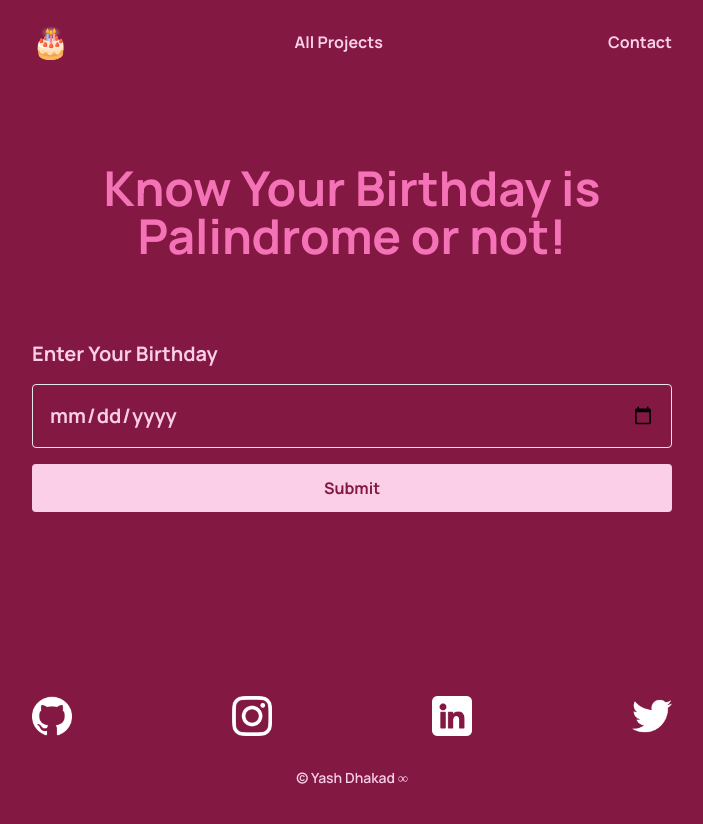
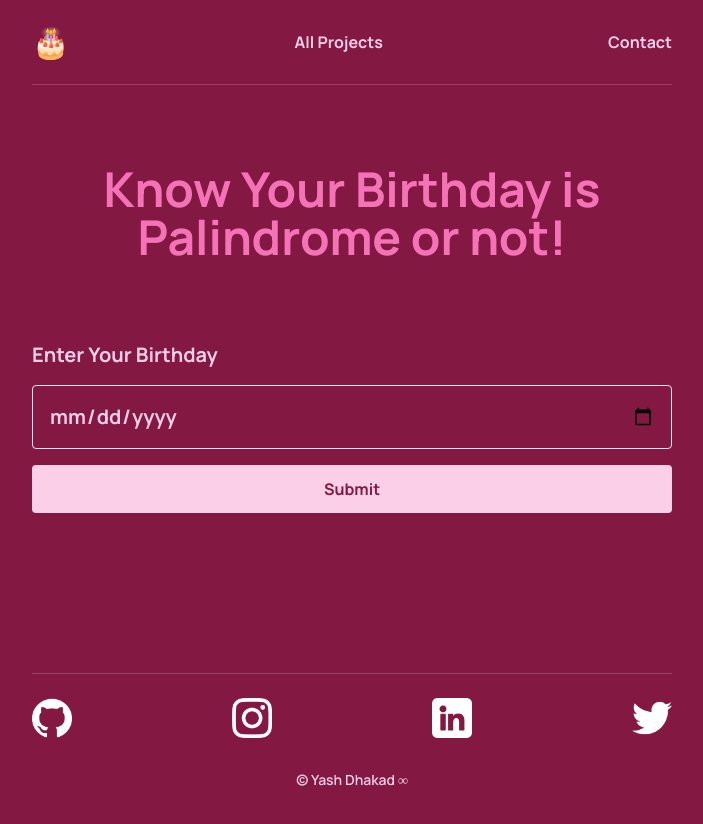
Before and after one commit to yashvdhakad/PalindromeBirthdayApp, a plain HTML site: page index.html in a window 1280 px wide. Shown: the whole page, without its empty margins (288-991 px from the left). Drawn offline with nearby package versions, Linux system fonts and the light colour scheme.

Commit message:
style: hr added

```diff
--- a/index.html
+++ b/index.html
@@ -21,6 +21,7 @@
             <a href="https://yashvdhakad.netlify.app/contact.html" target="_blank">Contact</a>
         </nav>
     </header>
+    <hr class="opacity-20">
     <main class="flex flex-col">
         <h1 class="lg:text-5xl lg:py-20 py-10 text-4xl font-bold text-center text-pink-400">Know Your Birthday is Palindrome or not!</h1>
         <!-- inputs -->
@@ -35,6 +36,7 @@
             <div id="outputBox"></div>
         </section>
     </main>
+    <hr class="opacity-20">
     <footer class="py-6 flex flex-col space-y-4">
         <div class="flex justify-between items-center lg:space-x-6">
             <a href="https://github.com/yashvdhakad" class="w-10 invert"><img src="./media/github.png"
```
